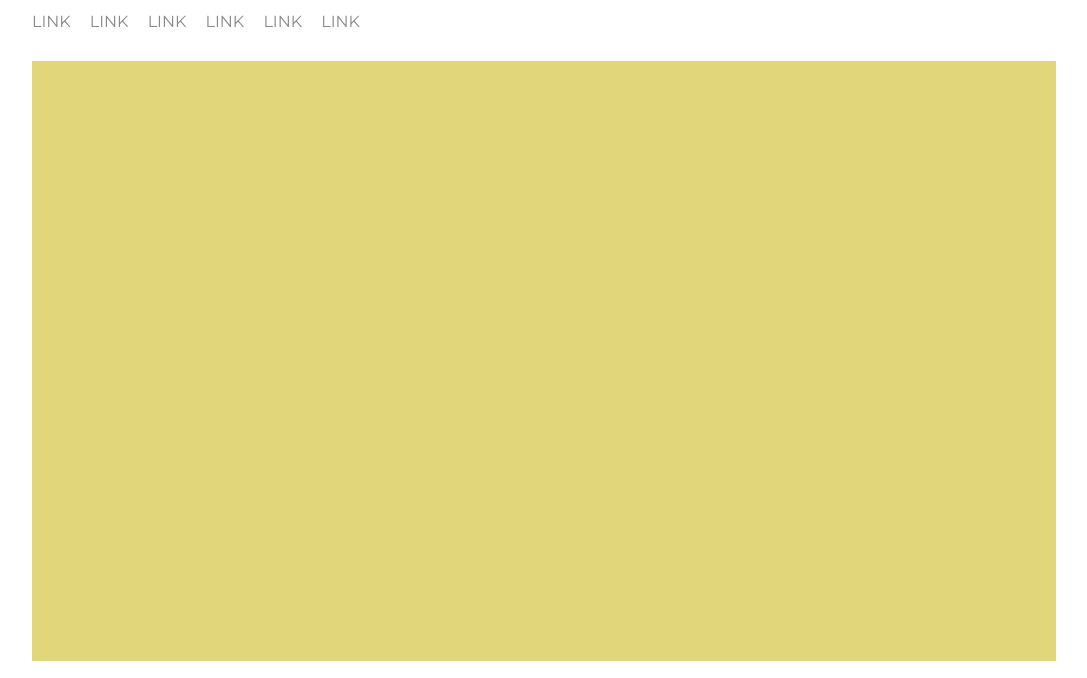
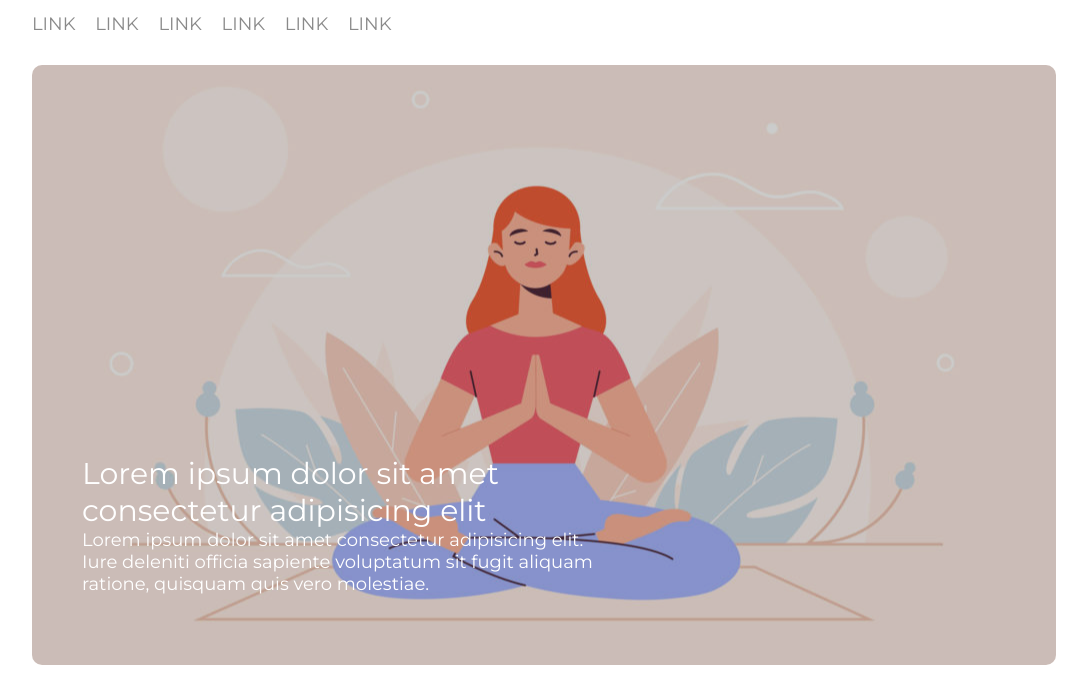
Before and after one commit to smboolean40/htmlcss-wp, a plain HTML site: page index.html in a window 1280 px wide. Shown: the part 122-800 px from the top of the page, without its empty margins (96-1183 px from the left). Drawn offline with Linux system fonts and the light colour scheme.

Commit message:
Aggiunta hero

```diff
--- a/css/style.css
+++ b/css/style.css
@@ -8,6 +8,7 @@
 /* Common */
 body {
 	font-family: 'Montserrat', sans-serif;
+	font-size: 18px;
 }
 .container {
 	width: 80%;
@@ -17,6 +18,12 @@ body {
 	content: '';
 	display: table;
 	clear: both;
+}
+
+/* Typo */
+h3 {
+	font-size: 30px;
+	font-weight: 400;
 }
 
 /* Header */
@@ -53,9 +60,21 @@ header {
 
 /* Main */
 .hero {
-	background-color: #e1d67a;
+	position: relative;
+	background-image: url('../img/banner.jpg');
+	background-size: cover;
+    background-position: center;
 	height: 600px;
 	margin-bottom: 20px;
+	border-radius: 10px;
+	overflow: hidden;
+}
+.hero-text {
+	position: absolute;
+	width: 50%;
+	left: 50px;
+	bottom: 70px;
+	color: #fff;
 }
 
 .leadership {
--- a/index.html
+++ b/index.html
@@ -47,7 +47,11 @@
 			<main>
 				<!-- sezione hero -->
 				<section class="hero">
-
+					<div class="overlay"></div>
+					<div class="hero-text">
+						<h3>Lorem ipsum dolor sit amet consectetur adipisicing elit</h3>
+						<p>Lorem ipsum dolor sit amet consectetur adipisicing elit. Iure deleniti officia sapiente voluptatum sit fugit aliquam ratione, quisquam quis vero molestiae.</p>
+					</div>
 				</section>
 				<!-- /sezione hero -->
 				<!-- sezione leadership -->
```
